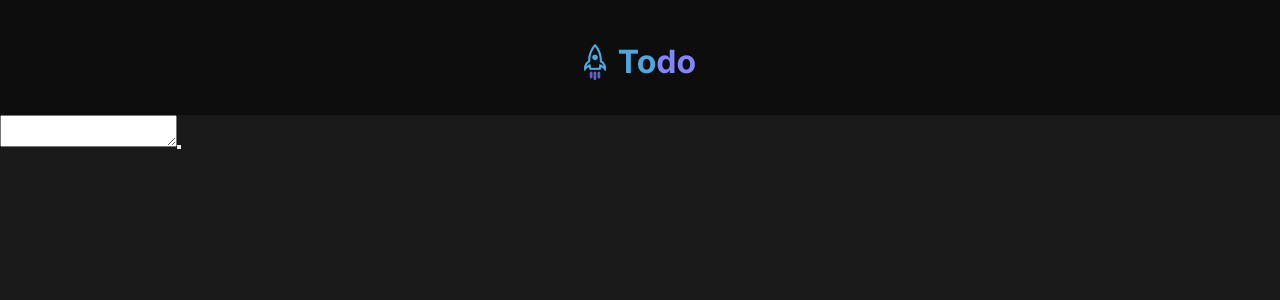
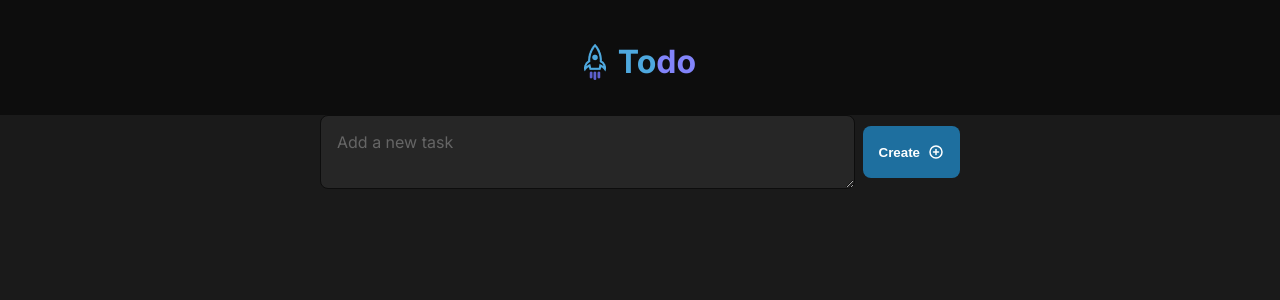
Before and after one commit to PedroGontijo13/todo-list-ignite, a React (Vite) app: page / in a window 1280 px wide. Shown: the top 300 px of the page. Built offline with nearby package versions, Linux system fonts and the light colour scheme.

Commit message:
Added state to save inputs from the users

```diff
--- a/package.json
+++ b/package.json
@@ -10,6 +10,7 @@
     "preview": "vite preview"
   },
   "dependencies": {
+    "phosphor-react": "^1.4.1",
     "react": "^19.0.0",
     "react-dom": "^19.0.0"
   },
--- a/src/App.tsx
+++ b/src/App.tsx
@@ -1,12 +1,19 @@
+import { useState } from 'react'
 import { AddNewTaskForm } from './components/AddNewTaskForm'
 import { Header } from './components/Header'
 
 function App() {
+  const [tasks, setTasks] = useState<string[]>([])
+
+  const handleCreateNewTask = (task: string) => {
+    setTasks([...tasks, task])
+    console.log(tasks)
+  }
 
   return (
     <div>
       <Header />
-      <AddNewTaskForm />
+      <AddNewTaskForm onCreateNewTask={handleCreateNewTask} />
     </div>
   )
 }
--- /dev/null
+++ b/src/components/AddNewTaskForm.module.css
@@ -0,0 +1,46 @@
+.container {
+    display: flex;
+    justify-content: center;
+    align-items: center;
+    margin: 0 auto;
+    gap: 0.5rem;
+    flex-wrap: wrap;
+    padding: 0 20rem;
+}
+
+.container textarea {
+    background-color: var(--gray-500);
+    font-family: 'Inter', sans-serif;
+    font-size: 1rem;
+    color: var(--gray-100);
+    flex: 1;
+    padding: 1rem;
+    border-radius: 8px;
+    border: 1px solid var(--gray-700);
+    resize: vertical;
+}
+
+.container textarea::placeholder {
+    color: var(--gray-300);
+    opacity: 0.7;
+}
+
+.container button {
+    display: flex;
+    align-items: center;
+    justify-content: center;
+    gap: 8px;
+    padding: 1rem;
+    height: 52px;
+    background-color: var(--blue-dark);
+    color: var(--white);
+    font-weight: bold;
+    border-radius: 8px;
+    border: none;
+    transition: background-color 0.2s;
+    cursor: pointer;
+}
+
+.container button:hover {
+    background-color: var(--blue);
+}
--- a/src/components/AddNewTaskForm.tsx
+++ b/src/components/AddNewTaskForm.tsx
@@ -1,8 +1,32 @@
-export function AddNewTaskForm() {
+import { FormEvent, useState, ChangeEvent } from 'react'
+import styles from './AddNewTaskForm.module.css'
+import { PlusCircle } from 'phosphor-react'
+
+interface AddNewTaskFormProps {
+    onCreateNewTask: (task: string) => void
+}
+
+export function AddNewTaskForm({ onCreateNewTask }: AddNewTaskFormProps) {
+    const [newTask, setNewTask] = useState<string>('')
+
+    const handleNewTaskChange = (event: ChangeEvent<HTMLTextAreaElement>) => {
+        setNewTask(event.target.value)
+    }
+
+    const handleSubmit = (event: FormEvent) => {
+        event.preventDefault()
+
+        onCreateNewTask(newTask)
+        setNewTask('')
+    }
+
     return (
-        <div className="">
-            <textarea />
-            <button type="submit" />
+        <div className={styles.container}>
+            <textarea onChange={handleNewTaskChange} placeholder="Add a new task" />
+            <button onSubmit={handleSubmit} type="submit">
+                Create
+                <PlusCircle size={16} weight="bold" />
+            </button>
         </div>
     )
 }
```
Also changed, not shown: 1 other file (tests, documents, lock files or other folders).
